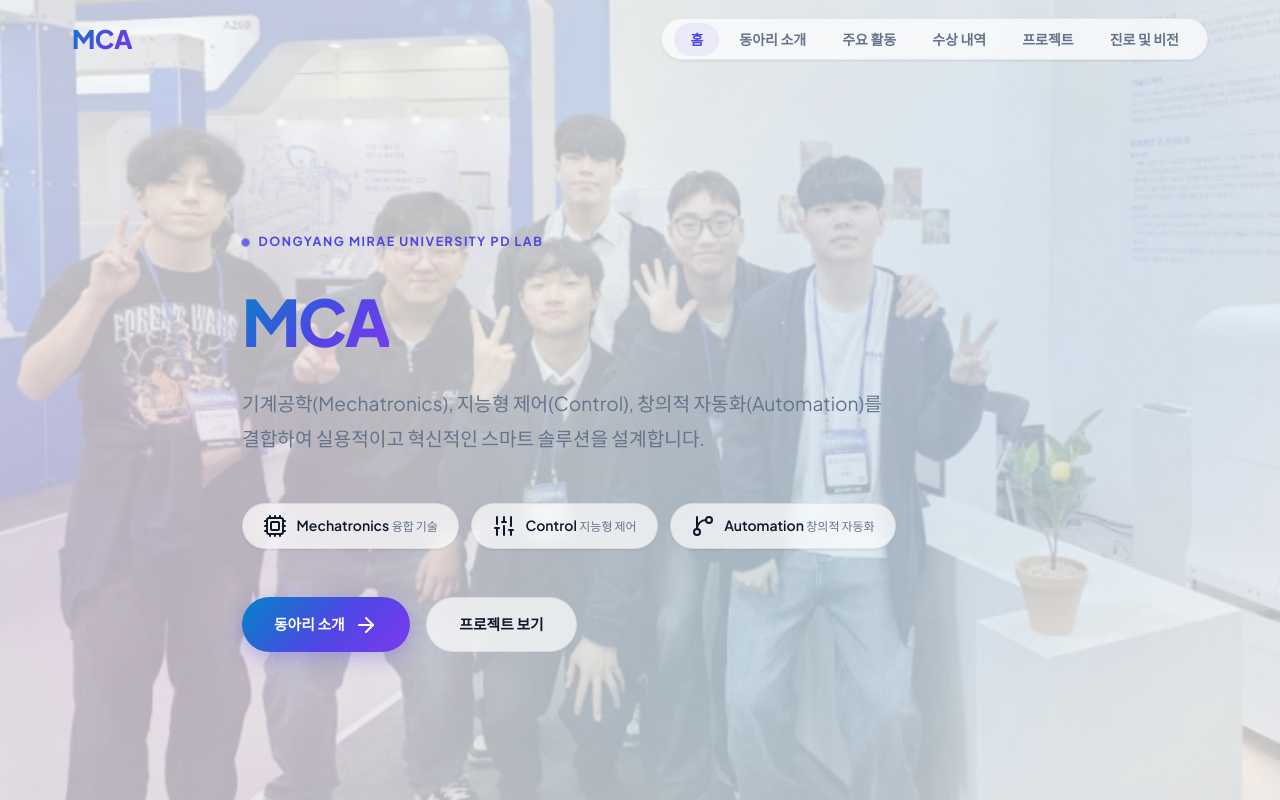
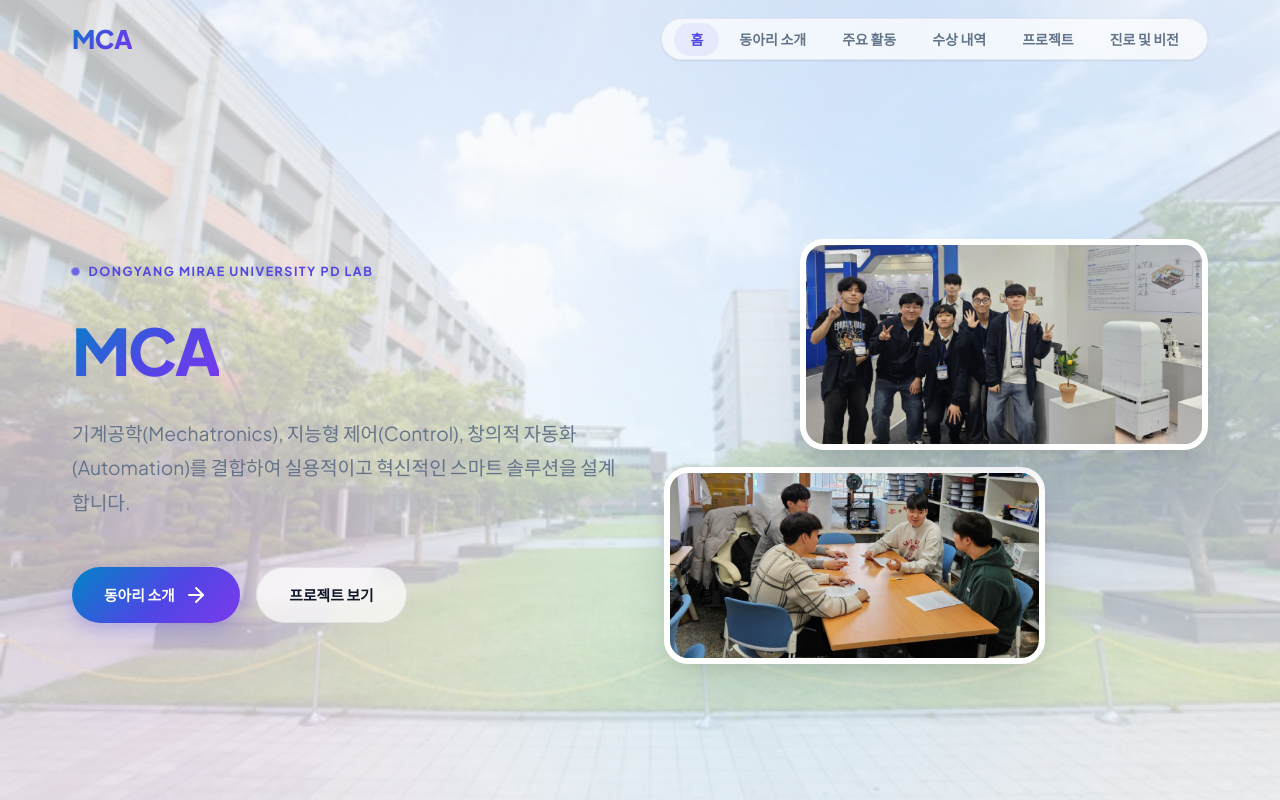
Before and after one commit to jaeyoung04/MCAhome, a plain HTML site: page index.html in a window 1280 px wide. Shown: the top 800 px of the page. Drawn offline with nearby package versions, Linux system fonts and the light colour scheme.

Commit message:
Add files via upload

```diff
--- a/css/style.css
+++ b/css/style.css
@@ -337,19 +337,75 @@ header {
 }
 
 .hero-bg-img {
-  position: absolute;
+  position: fixed;
   inset: 0;
-  background-image: url('../assets/images/hero_bg_new.png');
+  background-image: url('../assets/images/campus_bg.png');
   background-size: cover;
-  background-position: left center;
+  background-position: center center;
   opacity: 0.25;
   z-index: 0;
+}
+
+.hero-grid {
+  display: grid;
+  grid-template-columns: 1fr 1fr;
+  gap: 3rem;
+  align-items: center;
+  position: relative;
+  z-index: 1;
+  width: 100%;
 }
 
 .hero-content {
   position: relative;
   z-index: 1;
-  max-width: 860px;
+  max-width: 600px;
+}
+
+.hero-visual {
+  position: relative;
+  height: 500px;
+  width: 100%;
+}
+
+.hero-img {
+  position: absolute;
+  border-radius: var(--radius-lg);
+  box-shadow: var(--shadow-lg);
+  object-fit: cover;
+  transition: transform 0.4s ease;
+}
+
+.hero-img:hover {
+  transform: translateY(-10px);
+}
+
+.hero-visual .img-1 {
+  width: 75%;
+  height: auto;
+  top: 10%;
+  right: 0;
+  z-index: 2;
+  border: 6px solid var(--bg-white);
+}
+
+.hero-visual .img-2 {
+  width: 70%;
+  height: auto;
+  bottom: 5%;
+  left: 0;
+  z-index: 1;
+  border: 6px solid var(--bg-white);
+}
+
+@media (max-width: 991px) {
+  .hero-grid {
+    grid-template-columns: 1fr;
+    gap: 4rem;
+  }
+  .hero-visual {
+    height: 400px;
+  }
 }
 
 .hero-eyebrow {
@@ -1024,6 +1080,8 @@ header {
    FOOTER
    ========================================= */
 footer {
+  position: relative;
+  z-index: 10;
   background: var(--bg-secondary);
   border-top: 1px solid var(--glass-border);
   padding: 6rem 0 2.5rem;
--- a/index.html
+++ b/index.html
@@ -9,7 +9,7 @@
   <title>MCA | 동양미래대학교 로봇자동화공학부 핵심 전공동아리</title>
 
   <!-- CSS Stylesheet -->
-  <link rel="stylesheet" href="css/style.css">
+  <link rel="stylesheet" href="css/style.css?v=2">
 
   <!-- Lucide Icons CDN -->
   <script src="https://unpkg.com/lucide@latest"></script>
@@ -53,7 +53,8 @@
   <!-- Hero Section -->
   <section id="home" class="hero">
     <div class="hero-bg-img"></div>
-    <div class="container hero-content">
+    <div class="container hero-grid">
+      <div class="hero-content">
         <div class="hero-eyebrow">
           <span class="eyebrow-dot"></span>
           <span>DONGYANG MIRAE UNIVERSITY PD LAB</span>
@@ -67,20 +68,6 @@
           기계공학(Mechatronics), 지능형 제어(Control), 창의적 자동화(Automation)를 결합하여 실용적이고 혁신적인 스마트 솔루션을 설계합니다.
         </p>
 
-      <div class="value-pills">
-        <div class="value-pill">
-          <i data-lucide="cpu"></i>
-          <span>Mechatronics <span class="pill-sub">융합 기술</span></span>
-        </div>
-        <div class="value-pill">
-          <i data-lucide="sliders"></i>
-          <span>Control <span class="pill-sub">지능형 제어</span></span>
-        </div>
-        <div class="value-pill">
-          <i data-lucide="git-branch"></i>
-          <span>Automation <span class="pill-sub">창의적 자동화</span></span>
-        </div>
-      </div>
 
         <div class="btn-group">
           <a href="about.html" class="btn btn-primary" id="btn-hero-explore">
@@ -90,6 +77,12 @@
           <a href="projects.html" class="btn btn-outline" id="btn-hero-projects">
             <span>프로젝트 보기</span>
           </a>
+        </div>
+      </div>
+
+      <div class="hero-visual">
+        <img src="assets/images/home_1.png" alt="MCA Team" class="hero-img img-1">
+        <img src="assets/images/home_2.jpg" alt="MCA Meeting" class="hero-img img-2">
       </div>
     </div>
   </section>
@@ -148,6 +141,6 @@
     </div>
   </footer>
 
-  <script src="js/main.js"></script>
+  <script src="js/main.js?v=2"></script>
 </body>
 </html>
--- a/js/main.js
+++ b/js/main.js
@@ -68,6 +68,13 @@ document.addEventListener('DOMContentLoaded', () => {
   function handleScrollEffects() {
     const scrollY = window.scrollY;
     const docHeight = document.documentElement.scrollHeight - window.innerHeight;
+
+    // Fade out hero background image on scroll
+    const heroBg = document.querySelector('.hero-bg-img');
+    if (heroBg) {
+      const scrollRatio = Math.min(scrollY / window.innerHeight, 1);
+      heroBg.style.opacity = 0.25 * (1 - scrollRatio);
+    }
 
     // Top Scroll Progress Bar
     if (progressBar && docHeight > 0) {
```
Also changed, not shown: assets/images/campus_bg.png (added), assets/images/home_1.png (added), assets/images/home_2.jpg (added). Lines whose indentation alone changed are shown as unchanged.
